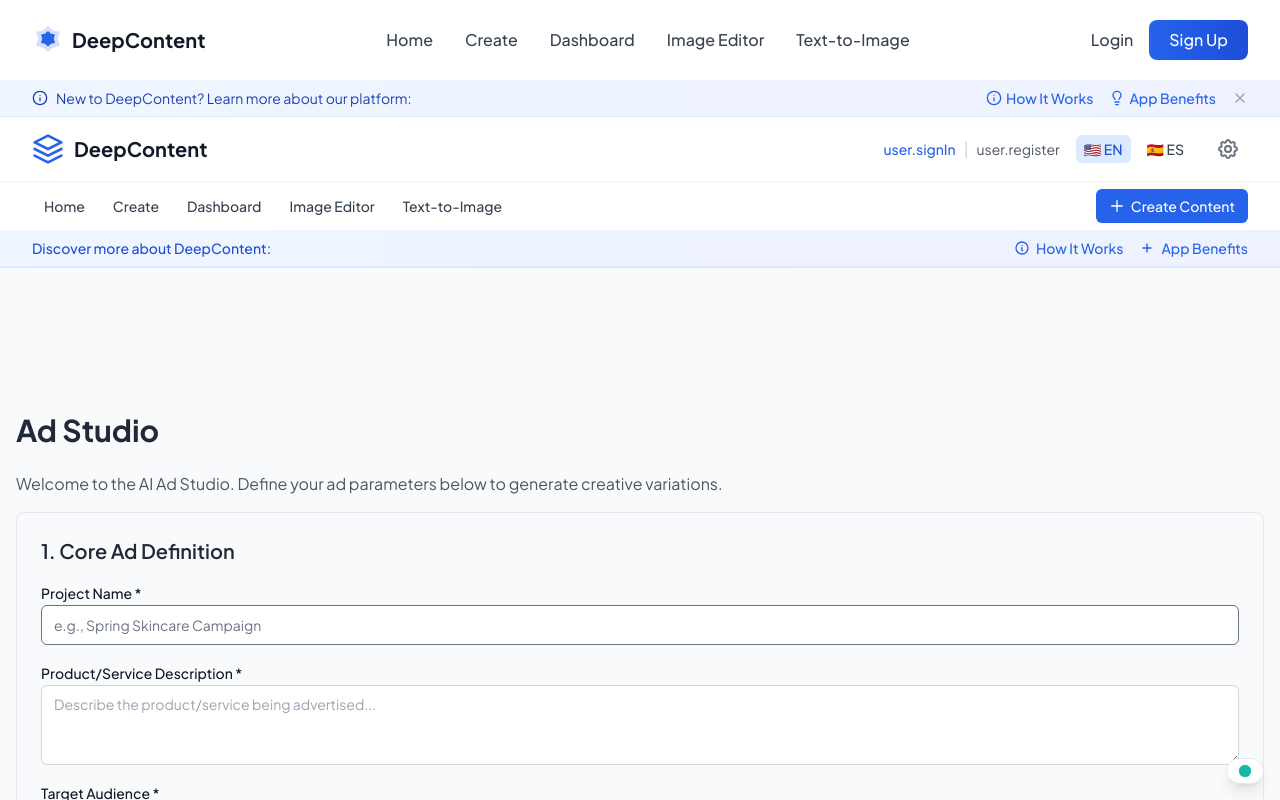
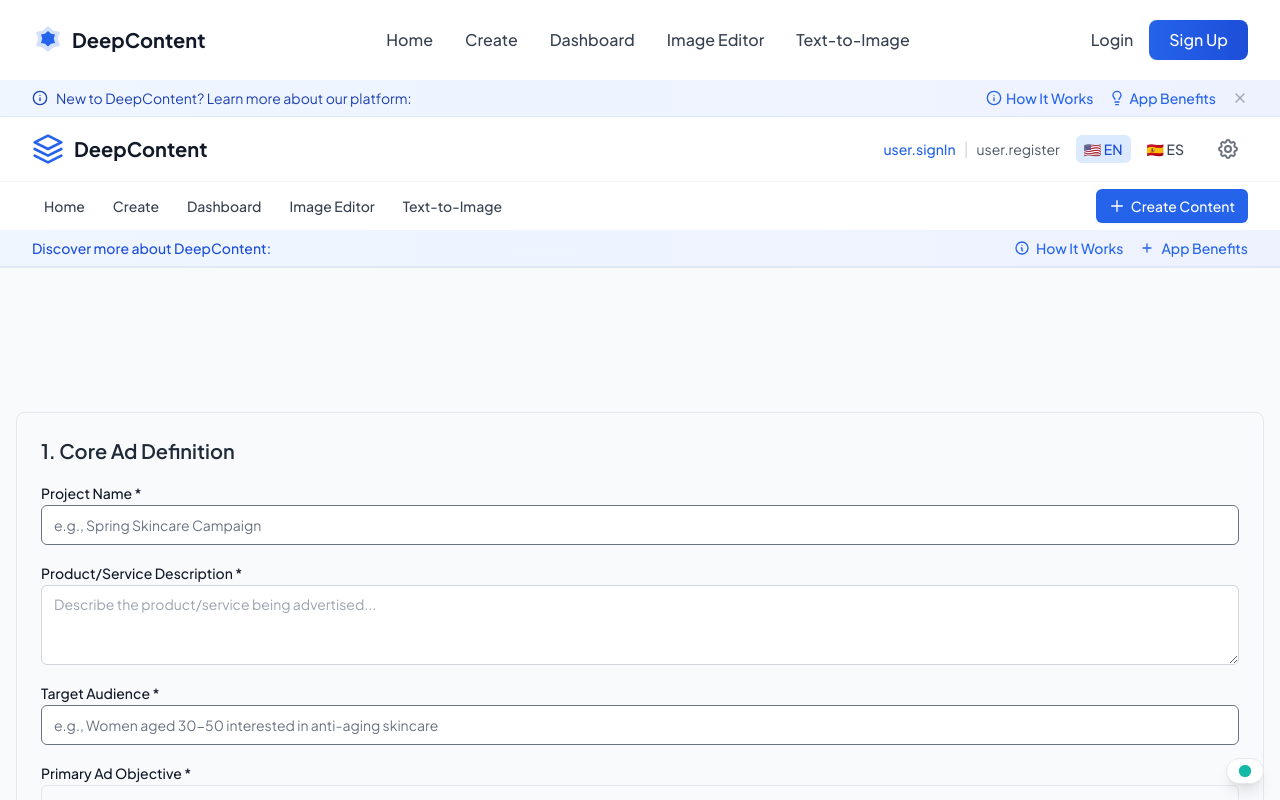
Before and after one commit to scottaicode/deepcontent-ai, a Next.js app: page /ad-studio in a window 1280 px wide. Shown: the top 800 px of the page. Built offline with nearby package versions, Linux system fonts and the light colour scheme; no server answers.

Commit message:
refactor(admaker): remove redundant title from AdStudio page

```diff
--- a/src/app/ad-studio/page.tsx
+++ b/src/app/ad-studio/page.tsx
@@ -85,9 +85,6 @@ export default function AdStudioPage() {
   return (
     <AppShell>
       <div className="container mx-auto px-4 py-8">
-        <h1 className="text-3xl font-bold mb-6 text-gray-800 dark:text-white">Ad Studio</h1>
-        <p className="mb-4 text-gray-600 dark:text-gray-300">Welcome to the AI Ad Studio. Define your ad parameters below to generate creative variations.</p>
-
         {/* Render the Form */}
         <AdStudioForm onSubmit={handleAdSubmit} isLoading={isLoading} />
 
```
